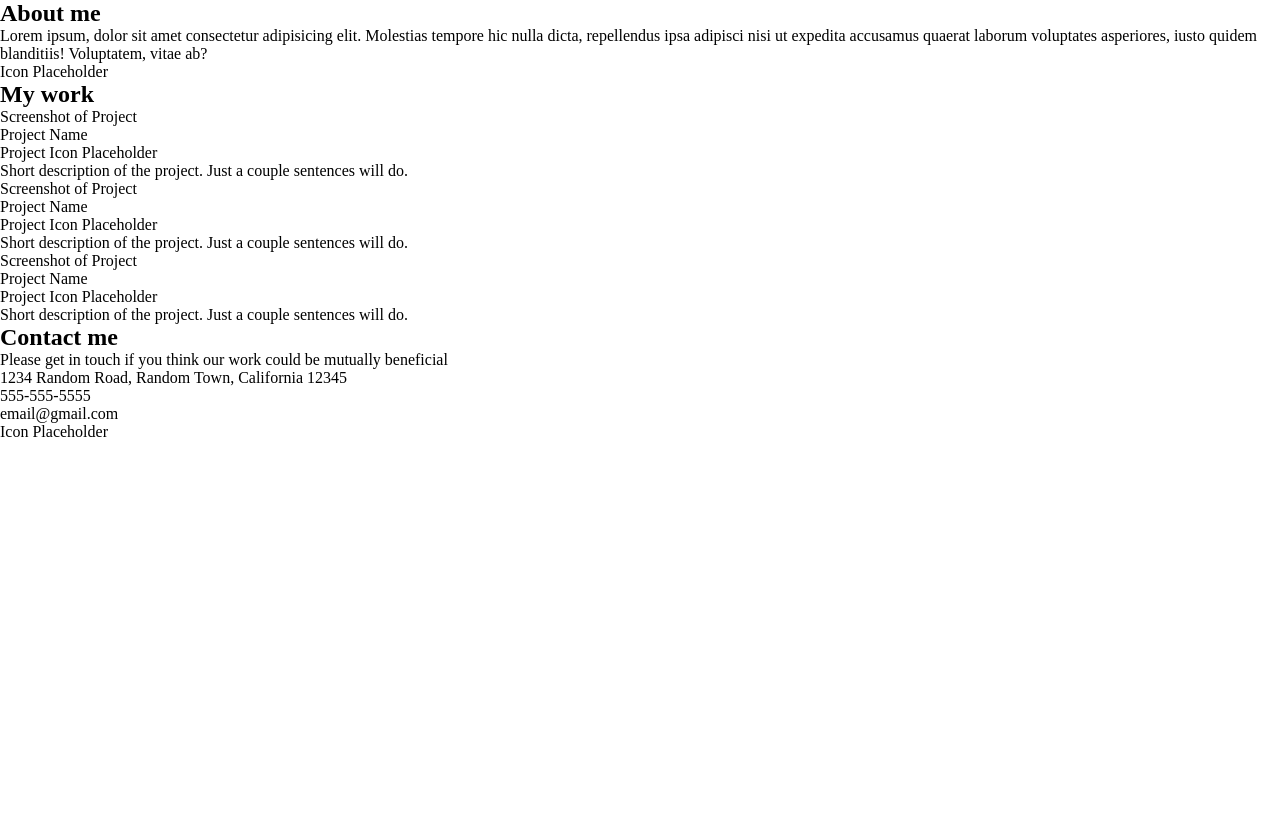
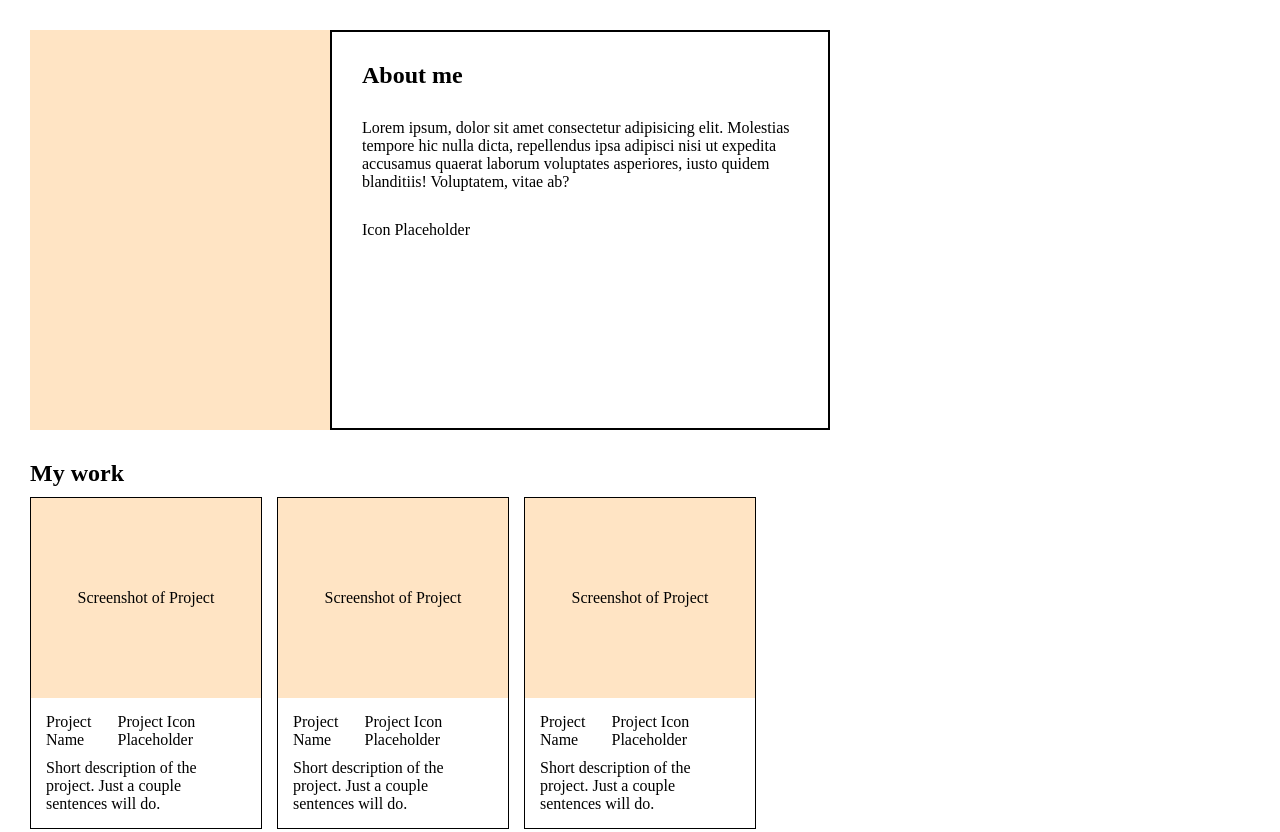
Before and after one commit to pbrebner/homepage, a plain HTML site: page index.html in a window 1280 px wide. Shown: the top 832 px of the page. Before the commit the page ends 800 px from the top, so only its background shows below. Drawn offline with Linux system fonts and the light colour scheme; a script that the page names is missing.

Commit message:
Add basic styling

```diff
--- a/styles.css
+++ b/styles.css
@@ -1,7 +1,98 @@
 /* Stylesheet for Homepage */
+
+/* General */
 
 * {
     padding: 0;
     margin: 0;
     box-sizing: border-box;
 }
+
+.body {
+    padding: 30px;
+    display: flex;
+    flex-direction: column;
+    gap: 30px;
+}
+
+/* About me Section */
+
+.aboutSection {
+    display: flex;
+}
+
+.aboutImage {
+    background-color: bisque;
+    height: 400px;
+    width: 300px;
+}
+
+.aboutText {
+    padding: 30px;
+    max-width: 500px;
+    border: 2px solid black;
+
+    display: flex;
+    flex-direction: column;
+    gap: 30px;
+}
+
+/* My Work Section */
+
+.projects {
+    margin-top: 10px;
+    display: grid;
+    grid-template-columns: repeat(auto-fill, minmax(200px, 1fr));
+    gap: 15px;
+}
+
+.project {
+    border: 1px solid black;
+}
+
+.projectImage {
+    background-color: bisque;
+    height: 200px;
+
+    display: flex;
+    align-items: center;
+    justify-content: center;
+}
+
+.projectInfo {
+    padding: 15px;
+
+    display: flex;
+    flex-direction: column;
+    gap: 10px;
+}
+
+.projectHeading {
+    display: flex;
+    justify-content: space-between;
+}
+
+/* Contact Section */
+
+.contactSection {
+    display: flex;
+    gap: 30px;
+}
+
+.contactText {
+    display: flex;
+    flex-direction: column;
+    gap: 15px;
+}
+
+.contactDetails {
+    display: flex;
+    flex-direction: column;
+    gap: 15px;
+}
+
+.contactImage {
+    background-color: bisque;
+    height: 300px;
+    width: 400px;
+}
```
